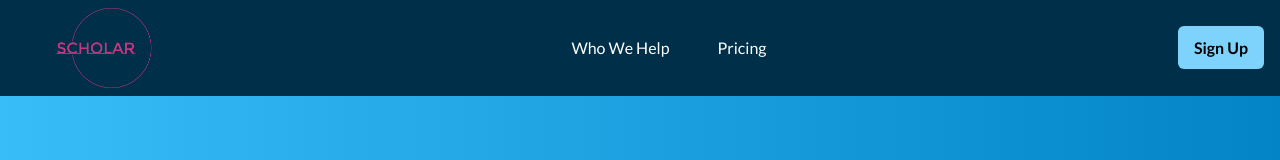
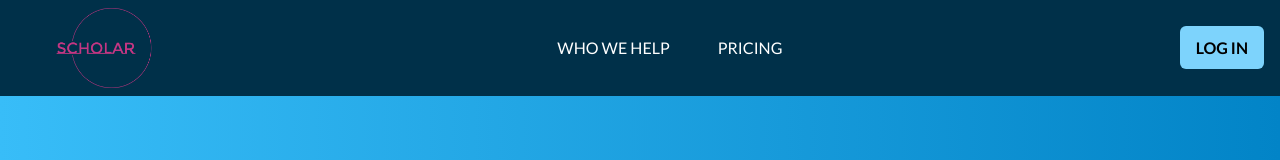
Before and after one commit to SilahicAmil/nextjs-canvas-classroom, a Next.js app: page / in a window 1280 px wide. Shown: the top 160 px of the page. Built offline with nearby package versions, Linux system fonts and the light colour scheme.

Commit message:
updating header styling

```diff
--- a/components/LandingPage/LandingHeader.js
+++ b/components/LandingPage/LandingHeader.js
@@ -15,7 +15,7 @@ const LandingHeader = ({}) => {
             />
           </div>
           <div className="flex">
-            <ul className="flex gap-12 text-white invisible lg:visible md:visible sm:visible ">
+            <ul className="flex gap-12 uppercase text-white invisible lg:visible md:visible sm:visible ">
               <li>
                 <Link href="#who-we-help" scroll={false}>
                   Who We Help
@@ -32,10 +32,10 @@ const LandingHeader = ({}) => {
             <ul className="flex">
               <li>
                 <Link
-                  className="px-4 mr-4 font-bold bg-sky-300 h-full p-3 rounded-md text-black"
+                  className="px-4 mr-4 uppercase font-bold bg-sky-300 h-full p-3 rounded-md text-black"
                   href="/login"
                 >
-                  Sign Up
+                  Log In
                 </Link>
               </li>
             </ul>
```
